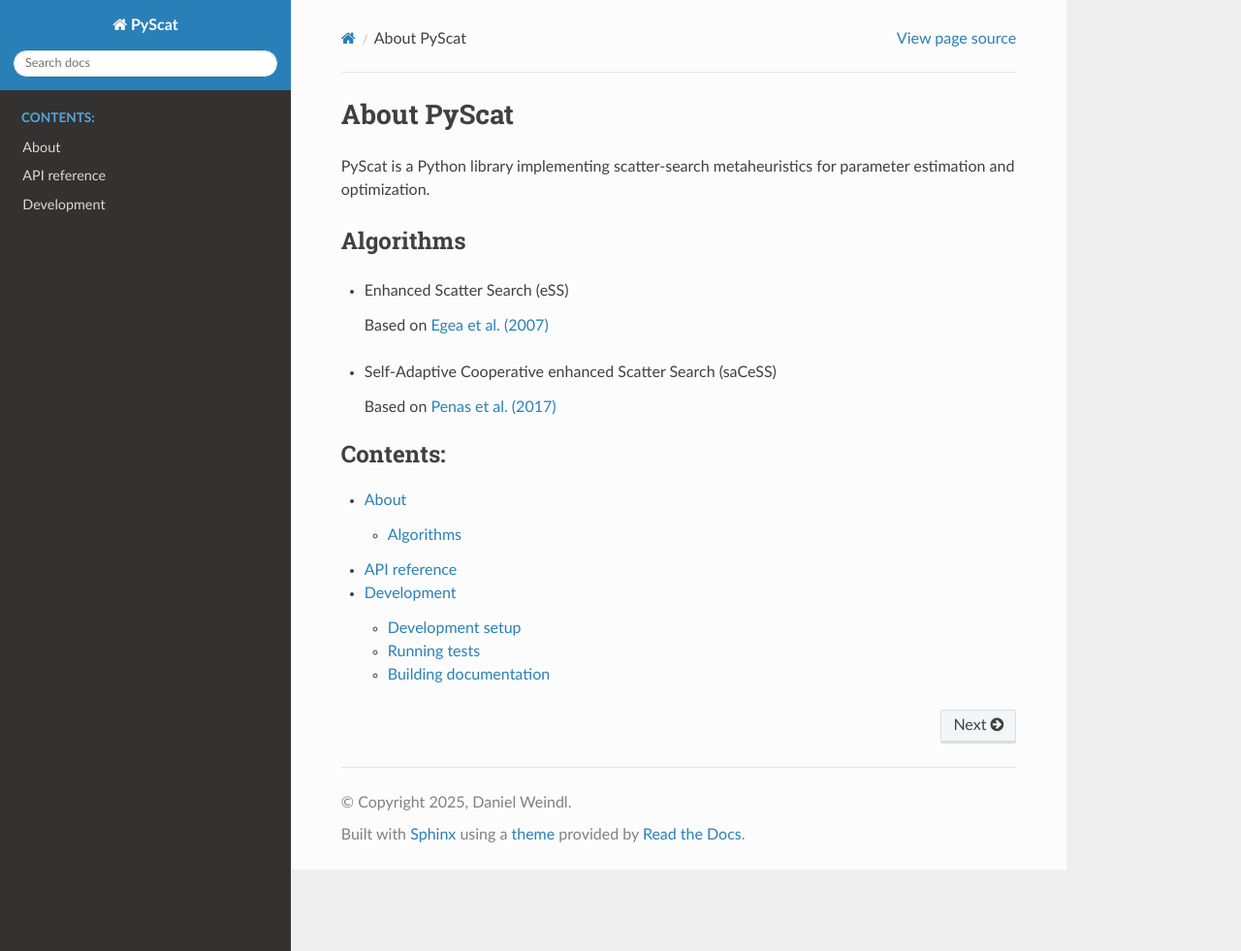
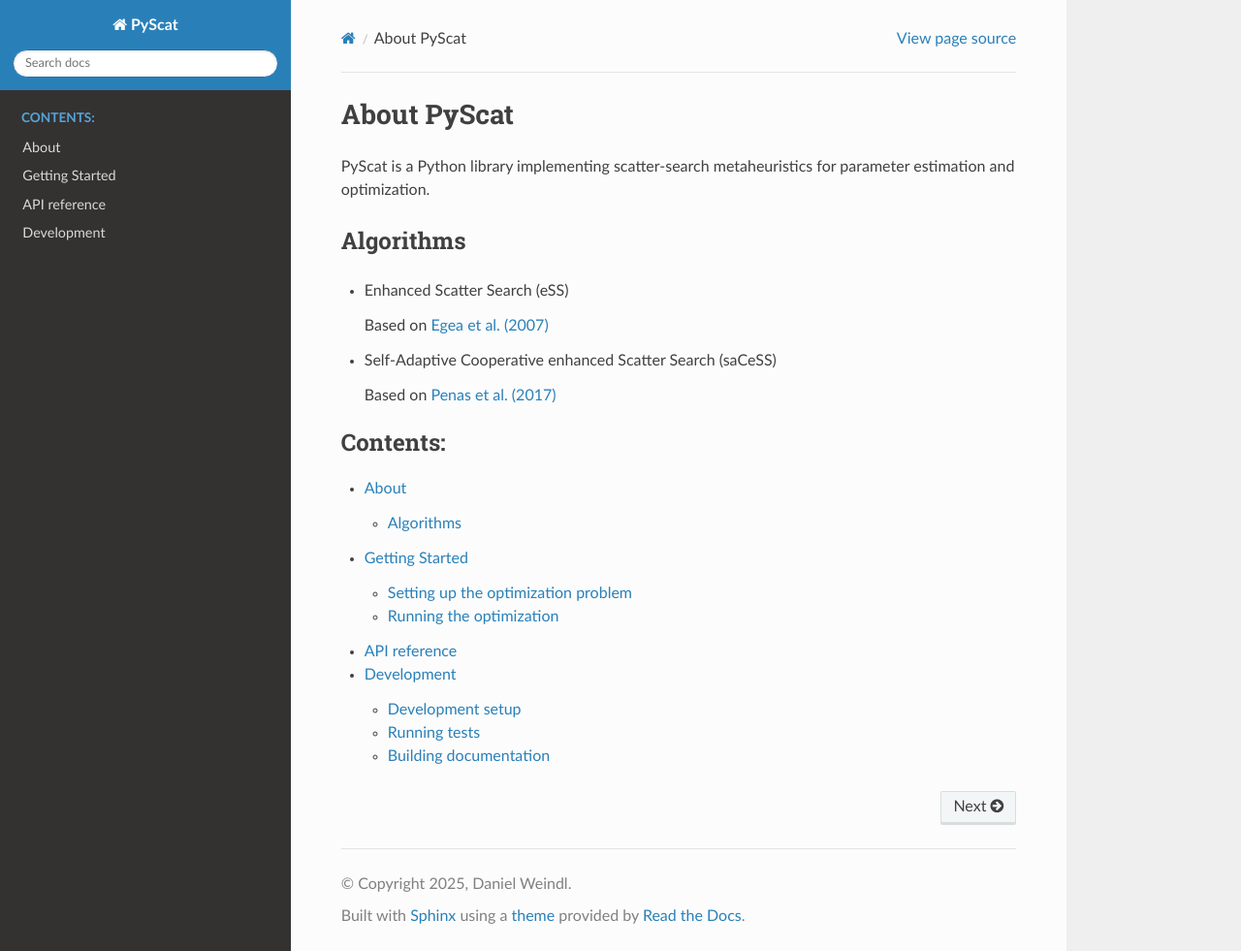
Before and after one commit to ICB-DCM/pyscat, a Sphinx documentation site: the page built from doc/index.rst, in a window 1280 px wide and 981 px high. Shown: the whole window at 97% size. Built offline with Sphinx 7.4.7 and the Read the Docs theme 3.1.0, drawn with Linux system fonts in a browser that asks for light colours.

Commit message:
Add getting started notebook
Closes #6

```diff
--- a/doc/about.rst
+++ b/doc/about.rst
@@ -10,6 +10,7 @@
 * Enhanced Scatter Search (eSS)
 
   Based on `Egea et al. (2007) <https://doi.org/10.1021/ie801717t>`_
-- Self-Adaptive Cooperative enhanced Scatter Search (saCeSS)
+
+* Self-Adaptive Cooperative enhanced Scatter Search (saCeSS)
 
   Based on `Penas et al. (2017) <https://doi.org/10.1186/s12859-016-1452-4>`_
--- a/doc/conf.py
+++ b/doc/conf.py
@@ -21,6 +21,7 @@
     "sphinx_autodoc_typehints",
     "sphinxcontrib.bibtex",
     "sphinx_rtd_theme",
+    "nbsphinx",
 ]
 
 # templates_path = ["_templates"]
--- a/doc/index.rst
+++ b/doc/index.rst
@@ -6,5 +6,6 @@
    :caption: Contents:
 
    About <about>
+   Getting Started <getting_started>
    API reference   <api>
    Development   <development>
--- a/pyproject.toml
+++ b/pyproject.toml
@@ -34,7 +34,7 @@
 test = ["pytest>=7", "pre-commit>=3", "pytest-rerunfailures", "scipy", "pypesto[cma,ipopt]"]
 cma = ["pypesto[cma]"]
 ipopt = ["pypesto[ipopt]"]
-doc = ["sphinx", "sphinx-rtd-theme", "sphinx-autodoc-typehints", "sphinxcontrib-bibtex"]
+doc = ["sphinx", "sphinx-rtd-theme", "sphinx-autodoc-typehints", "sphinxcontrib-bibtex", "nbsphinx"]
 [project.urls]
 "Homepage" = "https://github.com/ICB-DCM/pyscat"
 "Source" = "https://github.com/ICB-DCM/pyscat"
```
Also changed, not shown: doc/getting_started.ipynb (added).
